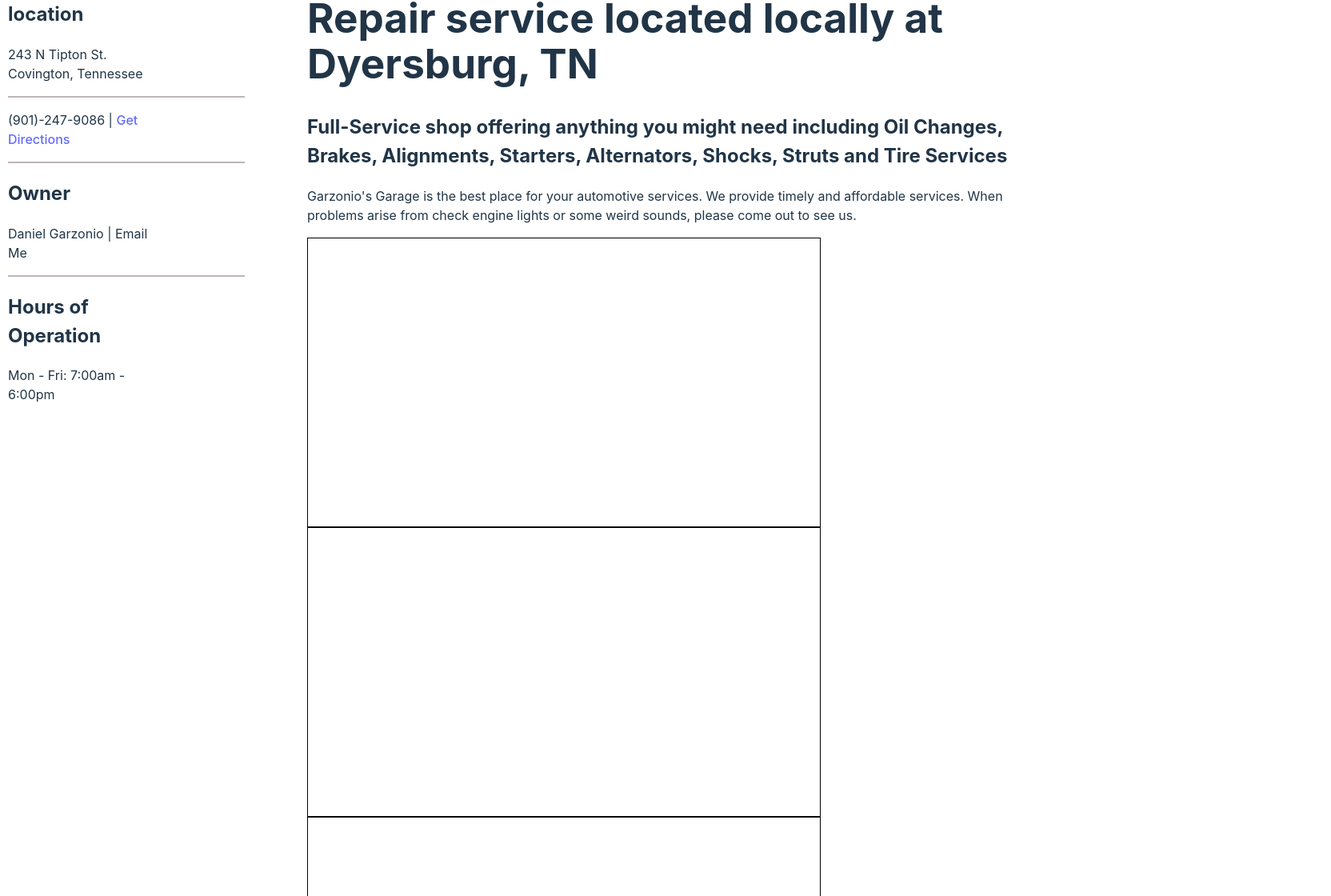
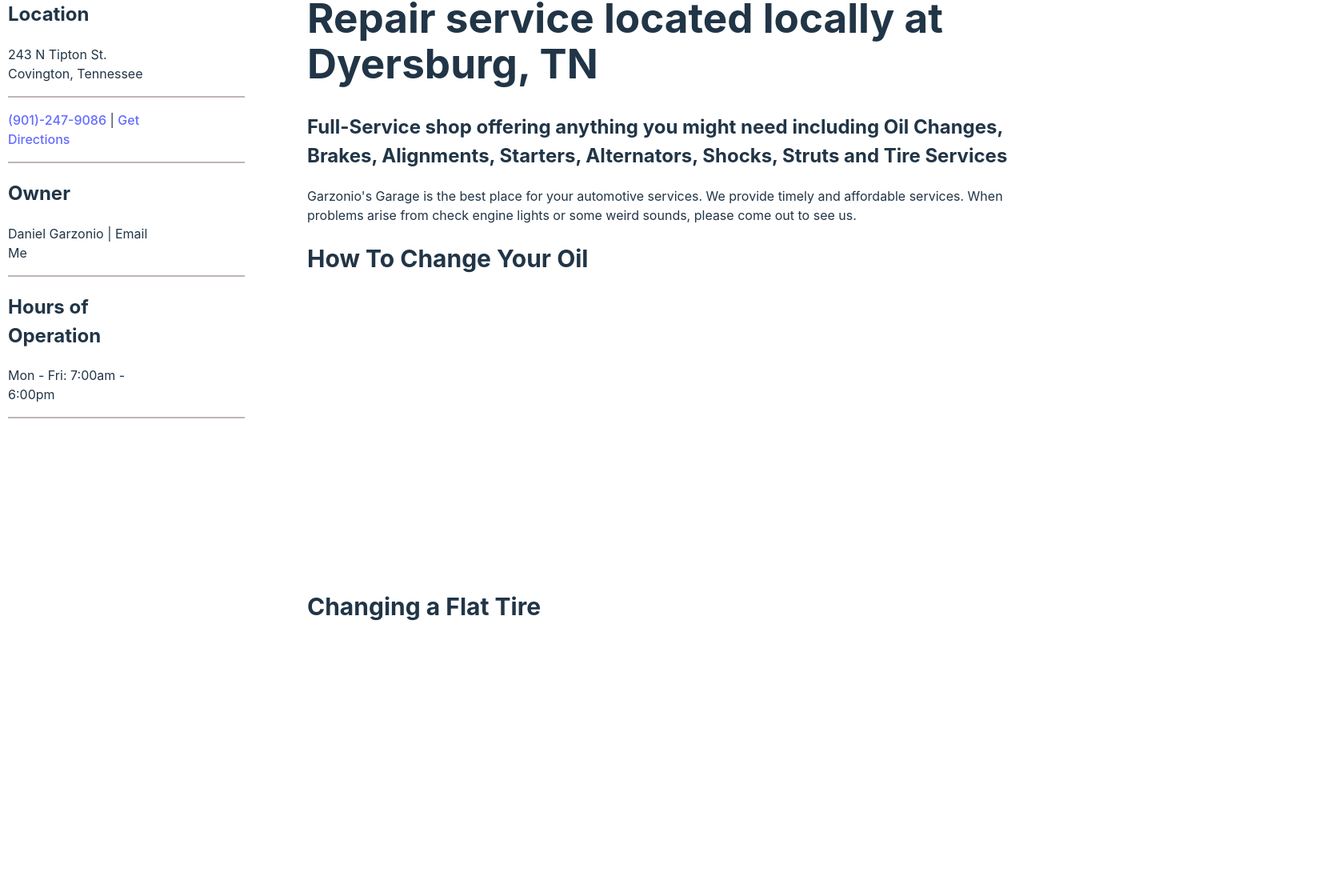
Before and after one commit to Szheng2048/auto-store-website-frontend, a React (Vite) app: page /home in a window 1280 px wide. Shown: the part 706-1826 px from the top of the page at 80% size, 1664 px wide, since content can reach past the window. Built offline with nearby package versions, Linux system fonts and the light colour scheme.

Commit message:
prettied up the homepage

```diff
--- a/src/components/Home/Home.css
+++ b/src/components/Home/Home.css
@@ -56,7 +56,47 @@
     border: 1px rgb(191, 181, 181) solid ;
     /* height:1px; */
 }
+.videoContainer{
+    width:0.1px;
+    margin-top:20px;
+}
+.videoDescription{
+    font-size: 30px;
+    font-weight: bold;
+    width:100vw;
+    margin-bottom:10px;
+}
+#videoTwo{
+    margin-bottom:20px;
+}
 .video{
-    width:100px;
-    border: 1px solid black
+    padding-top: 10%;
+    position: relative;
 }
+.video > div {
+    position:absolute;
+}
+
+@media screen and (max-width: 900px) {
+    .splitScreen{
+        flex-direction:column;
+        align-content: space-evenly;
+    }
+    .splitScreenRightSide{
+        margin-left:0;
+        padding: 0;
+    }
+    .description{
+        margin-left:10px;
+        left:0;
+    }
+    .sideNavBar{
+        display:flex;
+        flex-direction: column;
+        text-align: left;
+    }
+    .divider{
+        width:85vw;
+        border: 1px rgb(191, 181, 181) solid ;
+    }
+  }
--- a/src/components/Home/Home.jsx
+++ b/src/components/Home/Home.jsx
@@ -14,22 +14,31 @@
           Garzonio's Workshop
         </div>
         <div className='navigation'>
-          <div>SERVICE</div>
+          <div>CONTACT US</div>
           <div><a href="ttps://www.google.com/search?q=24+north+tiption+str+munford+tn&sca_esv=274f1da98f794c68&sxsrf=ADLYWIJkxNCprXitY5Ds03Avc74ImeEKCw%3A1716649703769&ei=5_5RZo_SLti-p84P0tujwAw&ved=0ahUKEwjP4a--iqmGAxVY38kDHdLtCMgQ4dUDCBA&uact=5&oq=24+north+tiption+str+munford+tn&gs_lp=Egxnd3Mtd2l6LXNlcnAiHzI0IG5vcnRoIHRpcHRpb24gc3RyIG11bmZvcmQgdG4yBxAhGKABGAoyBxAhGKABGAoyBxAhGKABGAoyBxAhGKABGAoyBxAhGKABGAoyBxAhGAoYqwJI-CxQswVYjypwA3gAkAEAmAGUAqABkxKqAQUwLjkuNLgBA8gBAPgBAZgCEKAC0RLCAgsQABiwAxiiBBiJBcICCxAAGIAEGLADGKIEwgIFECEYnwXCAgUQIRirApgDAOIDBRIBMSBAiAYBkAYEkgcFMy45LjSgB-F8&sclient=gws-wiz-serp">HOW TO GET TO US</a></div>
           <div>WESTERN TENNESSEE</div>
         </div>
         <div className='splitScreen'>
           <div className='sideNavBar'>
-            <h2>location</h2>
+            <div className="navElement">
+              <h2>Location</h2>
               <p>243 N Tipton St. Covington, Tennessee</p>
+            </div>
             <div className='divider'></div>
-            <p>(901)-247-9086 | <a href="https://www.google.com/search?q=24+north+tiption+str+munford+tn&sca_esv=274f1da98f794c68&sxsrf=ADLYWIJkxNCprXitY5Ds03Avc74ImeEKCw%3A1716649703769&ei=5_5RZo_SLti-p84P0tujwAw&ved=0ahUKEwjP4a--iqmGAxVY38kDHdLtCMgQ4dUDCBA&uact=5&oq=24+north+tiption+str+munford+tn&gs_lp=Egxnd3Mtd2l6LXNlcnAiHzI0IG5vcnRoIHRpcHRpb24gc3RyIG11bmZvcmQgdG4yBxAhGKABGAoyBxAhGKABGAoyBxAhGKABGAoyBxAhGKABGAoyBxAhGKABGAoyBxAhGAoYqwJI-CxQswVYjypwA3gAkAEAmAGUAqABkxKqAQUwLjkuNLgBA8gBAPgBAZgCEKAC0RLCAgsQABiwAxiiBBiJBcICCxAAGIAEGLADGKIEwgIFECEYnwXCAgUQIRirApgDAOIDBRIBMSBAiAYBkAYEkgcFMy45LjSgB-F8&sclient=gws-wiz-serp" target="_blank">Get Directions</a></p>
+            <div className="navElement">
+              <p><a href="tel:+9012479086">(901)-247-9086</a> | <a href="https://www.google.com/search?q=24+north+tiption+str+munford+tn&sca_esv=274f1da98f794c68&sxsrf=ADLYWIJkxNCprXitY5Ds03Avc74ImeEKCw%3A1716649703769&ei=5_5RZo_SLti-p84P0tujwAw&ved=0ahUKEwjP4a--iqmGAxVY38kDHdLtCMgQ4dUDCBA&uact=5&oq=24+north+tiption+str+munford+tn&gs_lp=Egxnd3Mtd2l6LXNlcnAiHzI0IG5vcnRoIHRpcHRpb24gc3RyIG11bmZvcmQgdG4yBxAhGKABGAoyBxAhGKABGAoyBxAhGKABGAoyBxAhGKABGAoyBxAhGKABGAoyBxAhGAoYqwJI-CxQswVYjypwA3gAkAEAmAGUAqABkxKqAQUwLjkuNLgBA8gBAPgBAZgCEKAC0RLCAgsQABiwAxiiBBiJBcICCxAAGIAEGLADGKIEwgIFECEYnwXCAgUQIRirApgDAOIDBRIBMSBAiAYBkAYEkgcFMy45LjSgB-F8&sclient=gws-wiz-serp" target="_blank">Get Directions</a></p>
+            </div>
             <div className="divider"></div>
+            <div className="navElement">
               <h2>Owner</h2>
               <p>Daniel Garzonio | Email Me</p>
+            </div>
             <div className='divider'></div>
+            <div className="navElement">
               <h2>Hours of Operation</h2>
               <p>Mon - Fri: 7:00am - 6:00pm</p>
+              <div className="divider"></div>
+            </div>
           </div>
           <div className="splitScreenRightSide">
             <div className='description'>
@@ -37,19 +46,18 @@
               <h2>Full-Service shop offering anything you might need including Oil Changes, Brakes, Alignments, Starters, Alternators, Shocks, Struts and Tire Services</h2>
               <p>Garzonio's Garage is the best place for your automotive services. We provide timely and affordable services. When problems arise from check engine lights or some weird sounds, please come out to see us.</p>
               <div className='videos'>
-                <div id="videoOne" className='videoContainer'><ReactPlayer
+                <div id="videoOne" className='videoContainer'>
+                  <div className='videoDescription'>How To Change Your Oil</div>
+                  <ReactPlayer
                     className="video"
-                url="https://www.youtube.com/watch?v=O1hF25Cowv8" style={{width:"100px"}}/></div>
-                <div className='videoDescription'></div>
-                <div id="videoTwo"
-                className='videoContainer'><ReactPlayer url=""
-                className="video"/></div>
-                <div className='videoDescription'></div>
-                <div id="videoThree" className='videoContainer'><ReactPlayer url=""
-                className="video"/></div>
-                <div className='videoDescription'></div>
-                <div id="videoFour" className='videoContainer'><ReactPlayer url=""/></div>
-                <div className='videoDescription'></div>
+                    url="https://www.youtube.com/watch?v=O1hF25Cowv8"/>
+                </div>
+                <div id="videoTwo" className='videoContainer'>
+                  <div className='videoDescription'>Changing a Flat Tire</div>
+                  <ReactPlayer
+                    className="video"
+                    url="https://www.youtube.com/watch?v=Bq5To-ZH160"/>
+                </div>
               </div>
             </div>
           </div>
--- a/src/components/Login/Login.css
+++ b/src/components/Login/Login.css
@@ -0,0 +1,11 @@
+/* img{
+    width: 780px;
+}
+.mainFrame
+    background-color:#191919;
+    padding-top: 0;
+} */
+
+.form-group-block{
+    display:inline-block;
+}
--- a/src/components/Login/Login.jsx
+++ b/src/components/Login/Login.jsx
@@ -3,6 +3,7 @@
 import Axios from "../utils/Axios"
 import {jwtDecode} from "jwt-decode"
 import {toast} from "react-toastify"
+import carLogo from "../../assets/carLogo.jpg"
 
 export class Login extends Component {
     state={
@@ -36,6 +37,9 @@
   render() {
     return (
       <div className="container">
+        {/* <div className="mainFrame">
+            <img src={carLogo} alt="" />
+        </div> */}
         <div className="form-text">Login</div>
         <div className="form-div">
             <form className='form' onSubmit={this.handleOnSubmit}>
```
Lines whose indentation alone changed are shown as unchanged.
